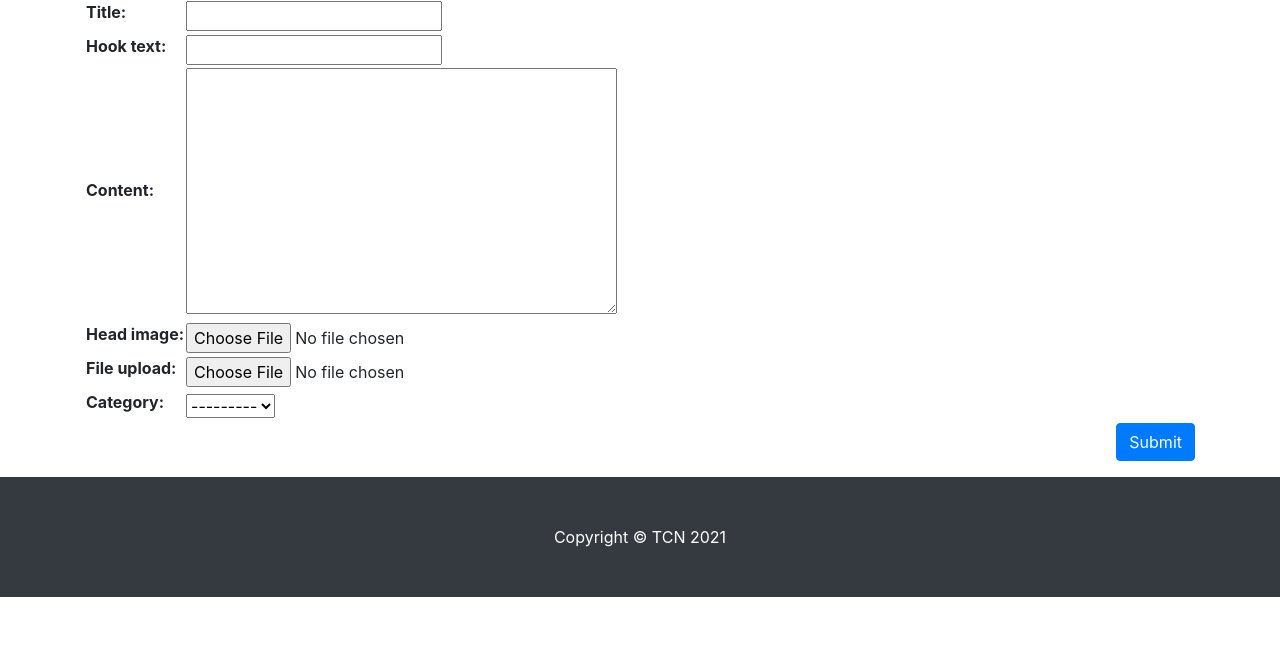
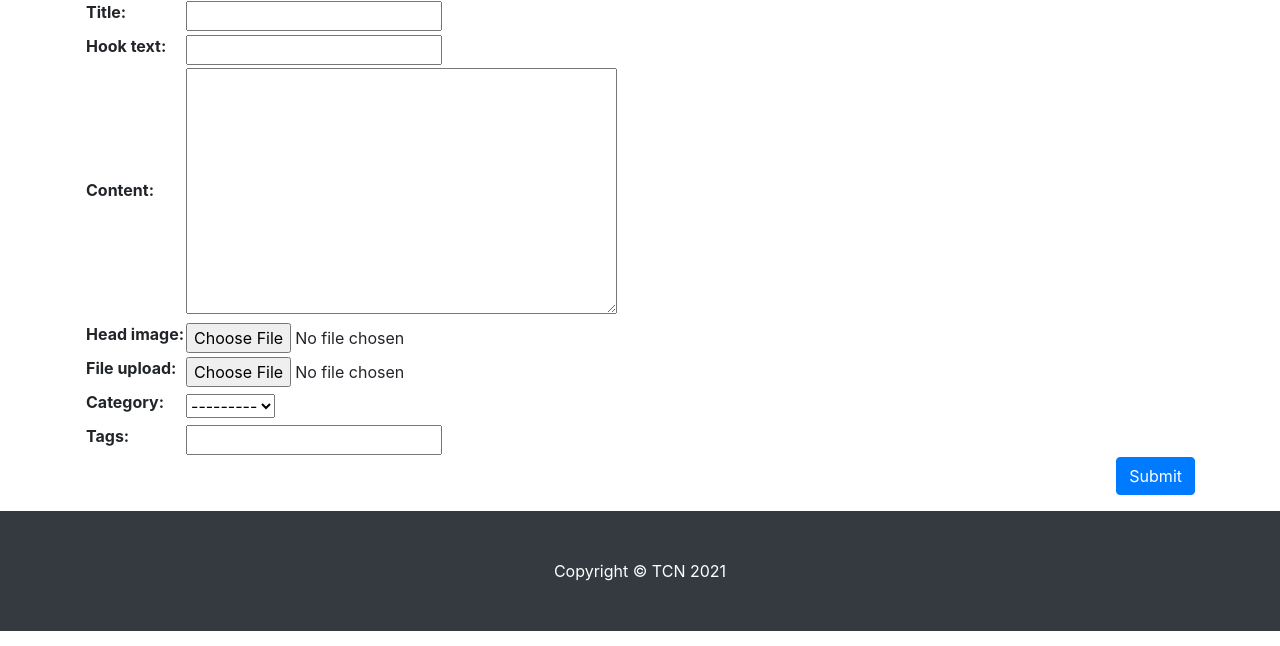
Before and after one commit to sytab072/Futsal_manager, a Django app: page /board/create_post/ in a window 1280 px wide. Shown: the part 154-800 px from the top of the page. Run offline with Django 3.2, Linux system fonts and the light colour scheme; the visitor is signed in with stand-in values (Sample User, id 1); data that the repository does not hold is empty; some libraries are stand-ins or nearby versions.

Commit message:
Post_Create에 있어서 Tag추가가능

```diff
--- a/board/templates/board/post_form.html
+++ b/board/templates/board/post_form.html
@@ -8,6 +8,10 @@
   <form method="post" enctype="multipart/form-data">{% csrf_token %}
   <table>
     {{ form }}
+    <tr>
+      <th><label for="id_tags_str">Tags:</label></th>
+      <td><input type="text" name="tags_str" id="id_tags_str"></td>
+    </tr>
   </table>
   <button type="submit" class="btn btn-primary float-right">Submit</button> </form>
 {% endblock %}
--- a/board/views.py
+++ b/board/views.py
@@ -3,6 +3,7 @@ from django.views.generic import ListView, DetailView, CreateView, UpdateView
 from django.contrib.auth.mixins import LoginRequiredMixin, UserPassesTestMixin
 from .models import Post, Category, Tag
 from django.core.exceptions import PermissionDenied
+from django.utils.text import slugify
 
 class PostList(ListView):
     model = Post
@@ -61,7 +62,7 @@ def tag_page(request, slug):
 
 class PostCreate(LoginRequiredMixin, UserPassesTestMixin, CreateView):
     model = Post
-    fields = ['title', 'hook_text', 'content', 'head_image', 'file_upload', 'category']
+    fields = ['title', 'hook_text', 'content', 'head_image', 'file_upload', 'category',]
 
     def test_func(self):
         return self.request.user.is_superuser or self.request.user.is_staff
@@ -70,7 +71,25 @@ class PostCreate(LoginRequiredMixin, UserPassesTestMixin, CreateView):
         current_user = self.request.user
         if current_user.is_authenticated and (current_user.is_staff or current_user.is_superuser):
             form.instance.author = current_user
-            return super(PostCreate, self).form_valid(form)
+            response = super(PostCreate, self).form_valid(form)
+
+            tags_str = self.request.POST.get('tags_str')
+            if tags_str:
+                tags_str = tags_str.strip()
+
+                tags_str = tags_str.replace(',', ';')
+                tags_list = tags_str.split(';')
+
+                for t in tags_list:
+                    t = t.strip()
+                    tag, is_tag_created = Tag.objects.get_or_create(name=t)
+                    if is_tag_created:
+                        tag.slug = slugify(t, allow_unicode=True)
+                        tag.save()
+                    self.object.tags.add(tag)
+
+            return response
+
         else:
             return redirect('/board/')
 
```
Also changed, not shown: board/tests.py (+10 -1 lines).
